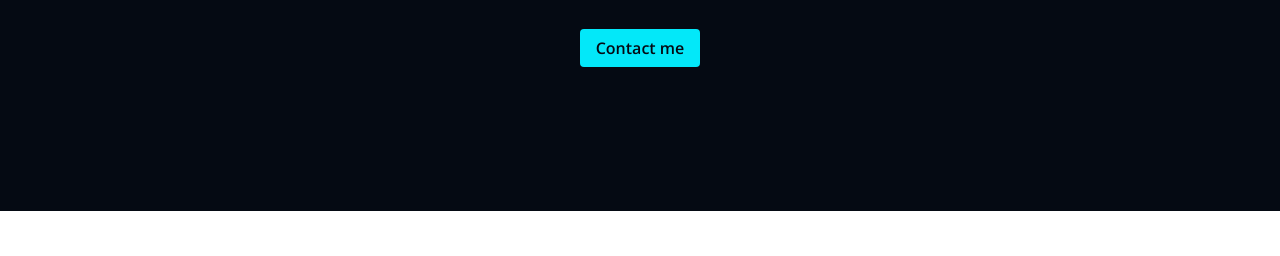
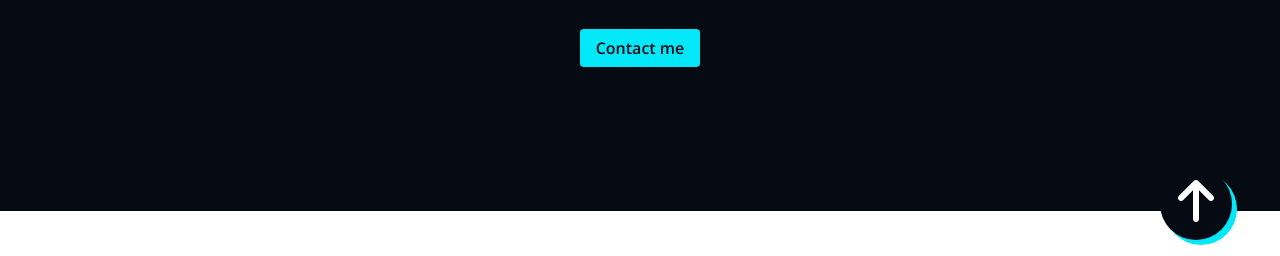
Before and after one commit to leesophia011/Sophia_Portfolio, a plain HTML site: page index.html in a window 1280 px wide. Shown: the part 512-768 px from the top of the page. Drawn offline with nearby package versions, Linux system fonts and the light colour scheme.

Commit message:
CSS:Arrow up

```diff
--- a/css/style.css
+++ b/css/style.css
@@ -399,6 +399,21 @@ button {
   filter:brightness(70%);
 }
 
+/*Arrow up */
+.arrow-up {
+  background-color: var(--color-primary);
+  position: fixed;
+  bottom: 3rem;
+  right: 3rem;
+  font-size: 3rem;
+  width: 4.5rem;
+  height: 4.5rem;
+  border-radius: 100%;
+  text-align: center;
+  box-shadow: 5px 5px 0px 0px var(--color-accent);
+  transition: opacity 300ms ease-in;
+}
+
 /*Footer */
 #contact{
   background-color:var(--color-primary);
@@ -420,4 +435,3 @@ button {
 .contact__link:hover {
   color: var(--color-accent);
 }
-/*Arrow up */
```
